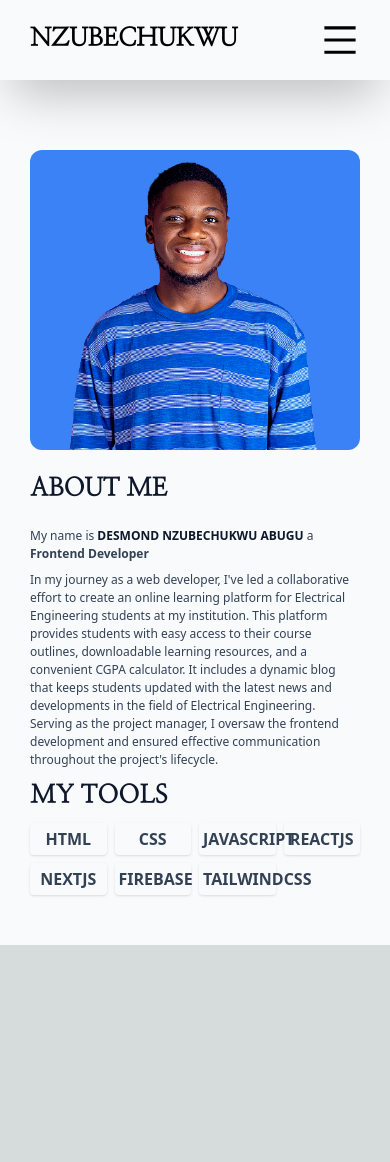
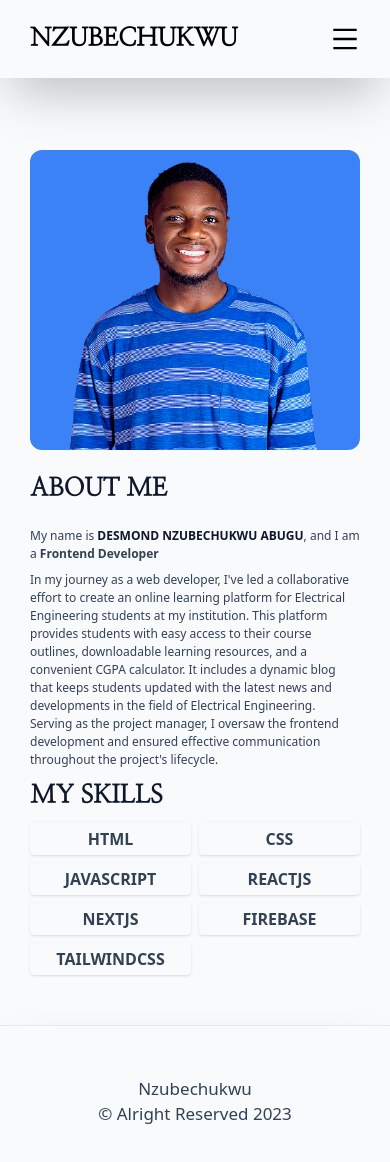
Before and after one commit to DesmondNzubechi/PORTFOLIO, a Next.js app: page /about in a window 390 px wide. Shown: the top 1162 px of the page. Before the commit the page ends 945 px from the top, so only its background shows below. Built offline with nearby package versions, Linux system fonts and the light colour scheme.

Commit message:
new change

```diff
--- a/app/about/page.jsx
+++ b/app/about/page.jsx
@@ -11,11 +11,11 @@ const About = () => {
   <div data-aos='fade-up' data-aos-duration='1000' className=" flex flex-col gap-5">
     <h1 className="text-slate-900 md:text-[30px] text-[25px] font-bold uppercase text-slate-900  font-headerFont">About Me</h1>
     <div className="text-slate-700 font-fonty max-w-[700px] flex flex-col gap-2 ">
-    <p className="md:text-[18px] text-slate-700 text-[12px] ">My name is <strong className="uppercase text-slate-900 font-bold">Desmond Nzubechukwu Abugu</strong>  a <strong className='capitalize'>frontend developer</strong></p>
+    <p className="md:text-[18px] text-slate-700 text-[12px] ">My name is <strong className="uppercase text-slate-900 font-bold">Desmond Nzubechukwu Abugu</strong>, and I am  a <strong className='capitalize'>frontend developer</strong></p>
 
   <p className="md:text-[18px] text-slate-700 text-[12px] ">In my journey as a web developer, I've led a collaborative effort to create an online learning platform  for Electrical Engineering students at my institution.  This platform provides students with easy access to their course outlines, downloadable learning resources, and a convenient CGPA calculator. It includes a dynamic blog that keeps students updated with the latest news and developments in the field of Electrical Engineering. Serving as the project manager, I oversaw the frontend development and ensured effective communication throughout the project's lifecycle.</p>
-  <h1 className="text-slate-900 md:text-[30px] text-[25px] font-bold uppercase text-slate-900  font-headerFont">My Tools</h1>
-  <div className='grid gap-2 uppercase grid-cols-4'>
+  <h1 className="text-slate-900 md:text-[30px] text-[25px] font-bold uppercase text-slate-900  font-headerFont">My skills</h1>
+  <div className='grid gap-2 uppercase grid-cols-2 md:grid-cols-4'>
                             <span className='font-semibold shadow text-center p-1 rounded'>HTML</span>
                             <span className='font-semibold shadow text-center p-1 rounded'>CSS</span>
                             <span className='font-semibold shadow text-center p-1 rounded'>JavaScript</span>
--- /dev/null
+++ b/app/components/Footer/footer.jsx
@@ -0,0 +1,9 @@
+const Footer = () => {
+    return <footer className="flex bg-slate-50 border-t shadow-2xl justify-center px-[20px] py-[50px] ">
+        <p className="text-center text-slate-700 text-[17px]">
+          Nzubechukwu <br /> &copy; Alright Reserved 2023
+    </p>
+    </footer>
+}
+
+export default Footer;
--- a/app/components/Navbar/Navbar.jsx
+++ b/app/components/Navbar/Navbar.jsx
@@ -21,15 +21,15 @@ const Navbar = () => {
        })}
                 <hr />
                      <div className='flex md:hidden gap-3 items-center'>
-          <BsGithub className='text-slate-900 text-[20px] ' />
-          <BsLinkedin className='text-slate-900 rounded  text-[20px] '/>
-          <AiFillTwitterCircle className='text-slate-900 text-[20px] '/>
+                     <Link className='flex flex-row gap-2 items-center' href='https://github.com/DesmondNzubechi'>   <BsGithub className='text-slate-900 hover:text-blue-500  bg-white shadow-2xl p-1 text-[30px] rounded-full ' /> </Link>
+                     <Link className='flex flex-row gap-2 items-center' href='https://linkedin.com/in/desmond-nzubechukwu-388954222/'> <BsLinkedin className='text-slate-900 hover:text-blue-500 rounded  bg-white shadow-2xl p-1 text-[30px] rounded-full '/></Link>
+                     <Link className='flex flex-row gap-2 items-center' href='https://twitter.com/Nzubechukwudev'> <AiFillTwitterCircle className='text-slate-900 hover:text-blue-500 bg-white shadow-2xl p-1 text-[30px] rounded-full '/></Link>
         </div>
                 </ul>
 
             <div  className='relative z-10 flex md:hidden items-center '>
-              { showNav == 'right-[-1000px]' ? <AiOutlineMenu onClick={() => setShowNav('right-0')} className='text-[40px] text-black hover:text-blue-500' /> :
-                <FaXmark onClick={() => setShowNav('right-[-1000px]')} className='text-[40px] text-black hover:text-red-500'/>}
+              { showNav == 'right-[-1000px]' ? <AiOutlineMenu onClick={() => setShowNav('right-0')} className='text-[30px] text-black hover:text-blue-500' /> :
+                <FaXmark onClick={() => setShowNav('right-[-1000px]')} className='text-[30px] text-black hover:text-red-500'/>}
          </div>
        </nav>
     )
--- a/app/contact/page.jsx
+++ b/app/contact/page.jsx
@@ -8,19 +8,19 @@ const Contact = () => {
             <p className='font-semibold text-slate-600 text-[20px] md:text-[30px]'>Hit me up! let's talk</p>
             </div>
             <div className='grid gap-5 my-[30px] grid-cols-2 '>
-                <Link className='flex flex-row gap-2 items-center' href=''>
+                <Link className='flex flex-row gap-2 items-center' href='https://linkedin.com/in/desmond-nzubechukwu-388954222/'>
                 <AiFillLinkedin className='text-blue-500 text-[30px] md:text-[50px] p-1 md:p-2 bg-white rounded-full shadow-2xl' />
                     <p className='text-slate-700 text-[20px]'>LinkedIn</p>
                 </Link>
-              <Link className='flex flex-row gap-2 items-center' href=''>
+              <Link className='flex flex-row gap-2 items-center' href='https://github.com/DesmondNzubechi'>
                 <AiFillGithub className='text-blue-500 text-[30px] md:text-[50px] p-1 md:p-2 bg-white rounded-full shadow-2xl'/>
                     <p className='text-slate-700 text-[20px]'>GitHub</p>
                 </Link>
-              <Link className='flex flex-row gap-2 items-center' href=''>
+              <Link className='flex flex-row gap-2 items-center' href='https://twitter.com/Nzubechukwudev'>
                 <AiFillTwitterCircle className='text-blue-500 text-[30px] md:text-[50px] p-1 md:p-2 bg-white rounded-full shadow-2xl'/>
                     <p className='text-slate-700 text-[20px]'>Twitter</p>
                 </Link>
-              <Link className='flex flex-row gap-2 items-center' href=''>
+              <Link className='flex flex-row gap-2 items-center' href='mailto:nzubestdesmond@gmail.com'>
                 <AiOutlineMail className='text-blue-500 text-[30px] md:text-[50px] p-1 md:p-2 bg-white rounded-full shadow-2xl'/>
                     <p className='text-slate-700 text-[20px]'>Email</p>
                 </Link>
--- a/app/layout.jsx
+++ b/app/layout.jsx
@@ -16,6 +16,7 @@ const Nanum = Nanum_Myeongjo({
 const inter = Inter({ subsets: ['latin'] });
 
 import Navbar from './components/Navbar/Navbar';
+import Footer from './components/Footer/footer';
 
 export const metadata = {
   title: 'Create Next App',
@@ -28,6 +29,7 @@ export default function RootLayout({ children }) {
       <body className={`${poppins.variable} ${Nanum.variable}`}>
         <Navbar />
         {children}
+        <Footer/>
       </body>
     </html>
   )
--- a/app/projects/page.jsx
+++ b/app/projects/page.jsx
@@ -6,6 +6,7 @@ import lorddube from '../../public/lorddube.png';
 import Image from "next/image";
 import Link from "next/link";
 import { AiFillGithub } from 'react-icons/ai';
+import { GiLinkedRings } from 'react-icons/gi';
 
 const Projects = () => {
     const projectItems = [
@@ -64,8 +65,8 @@ const Projects = () => {
                                         return <span className={`md:text-[15px] text-[12px] font-semibold text-slate-700   rounded w-full text-center  capitalize`}> {stack}</span>
                                     })} </p>
                                     <div className="flex gap-3 items-center">
-                                    <Link className="bg-blue-500 text-center w-full font-semibold capitalize text-slate-50 p-1 px-3 rounded text-[20px]" href={`https://${project.ProjectUrl}`}>Live link</Link>
-                                        <Link className="flex w-full justify-center items-center p-1 px-3 border text-[20px] rounded" href={`https://${project.ProjectGit}`}>code <AiFillGithub/></Link>
+                                    <Link className="bg-blue-500 text-center flex items-center justify-center gap-2 w-full hover:bg-slate-900 capitalize text-slate-50 p-1 px-3 rounded text-[20px]" href={`https://${project.ProjectUrl}`}>Live <GiLinkedRings /></Link>
+                                        <Link className="flex w-full justify-center gap-2 items-center hover:bg-slate-900 hover:text-slate-50 text-slate-900 p-1 px-3 border text-[20px] rounded" href={`https://${project.ProjectGit}`}>code <AiFillGithub/></Link>
                                    </div>
                                 </div>
                             </div>
```
Also changed, not shown: app/page.jsx (+1 -1 lines).
